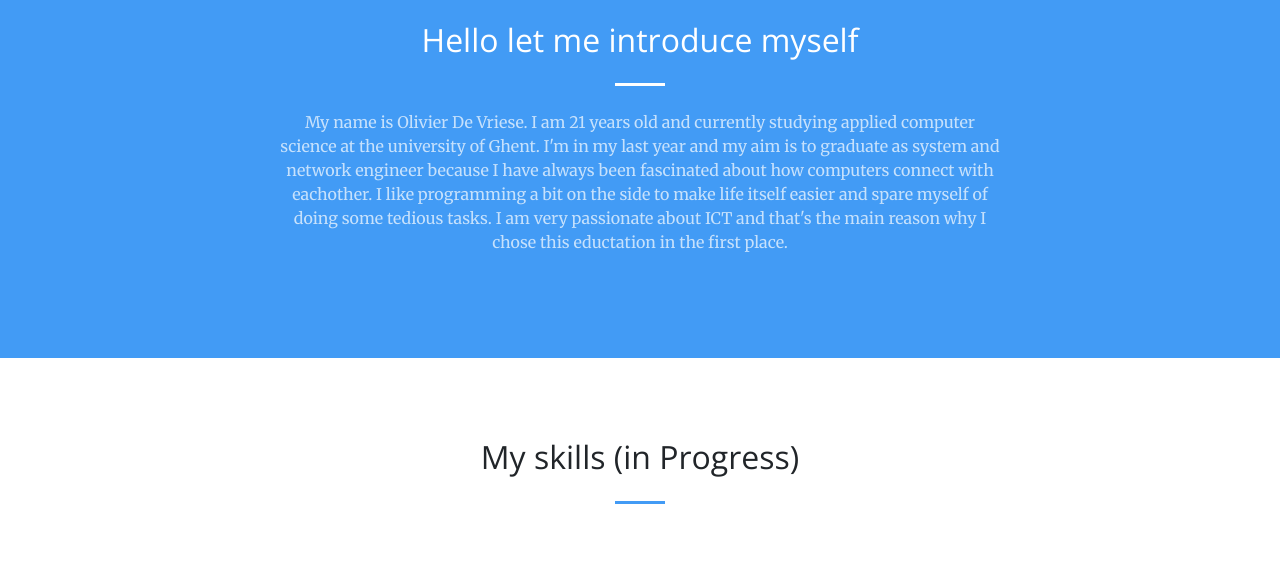
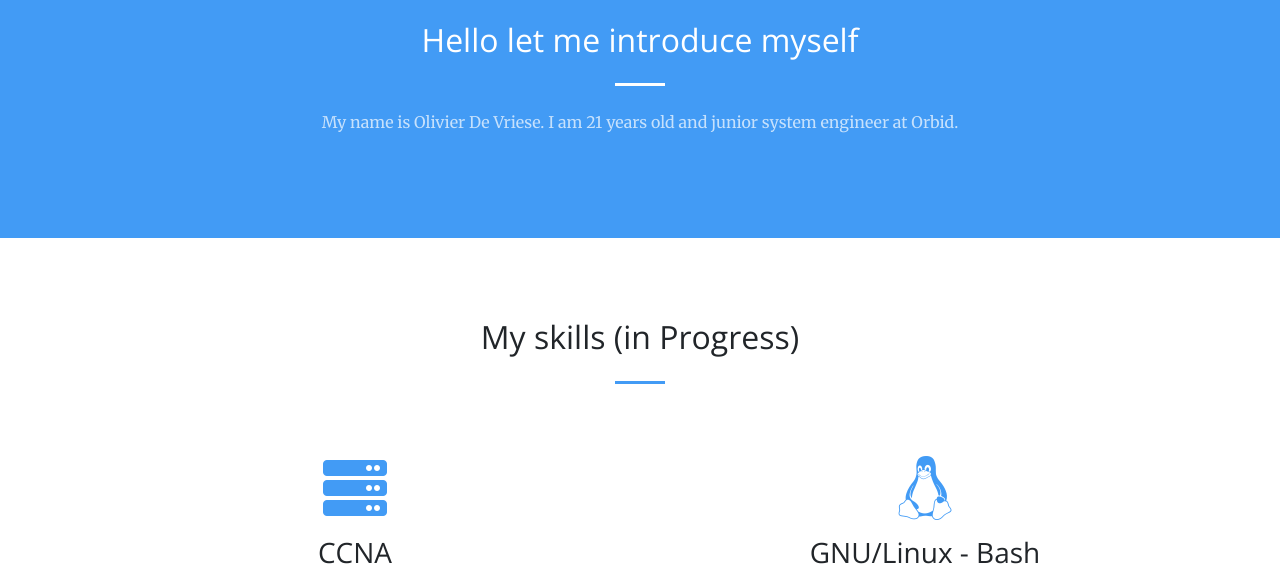
Before and after one commit to OlivierDeVriese/OlivierDeVriese.github.io, a plain HTML site: page index.html in a window 1280 px wide. Shown: the part 1218-1791 px from the top of the page. Drawn offline with nearby package versions, Linux system fonts and the light colour scheme.

Commit message:
Update index.html

```diff
--- a/index.html
+++ b/index.html
@@ -83,10 +83,7 @@
             <br><br>
           <h2 class="section-heading text-white">Hello let me introduce myself</h2>
           <hr class="light my-4">
-          <p class="text-faded mb-4">My name is Olivier De Vriese. I am 21 years old and currently studying applied computer science at the university
-            of Ghent. I'm in my last year and my aim is to graduate as system and network engineer because I have always been fascinated about how computers connect with eachother.
-            I like programming a bit on the side to make life itself easier and spare myself of doing some tedious tasks.
-            I am very passionate about ICT and that's the main reason why I chose this eductation in the first place.
+          <p class="text-faded mb-4">My name is Olivier De Vriese. I am 21 years old and junior system engineer at Orbid.
 	</p>
         </div>
       </div>
```
